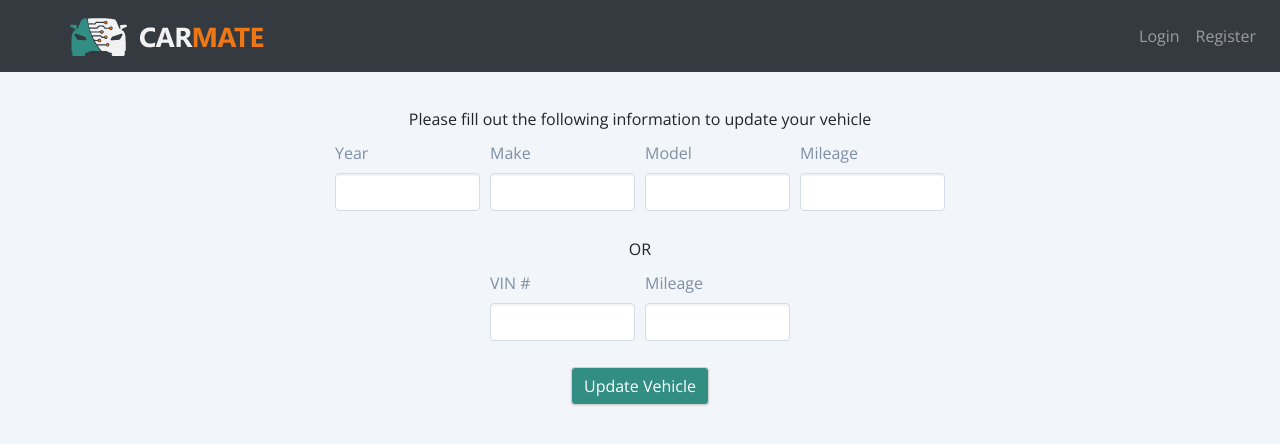
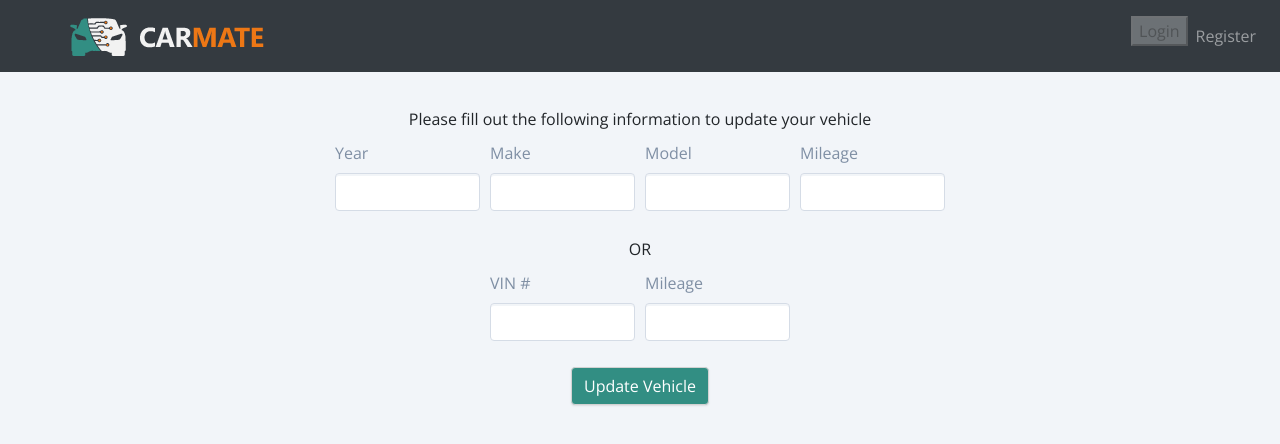
Before and after one commit to rebecalvarez/carmate, a React (Create React App) app in the folder client/: page / in a window 1280 px wide. Shown: the top 444 px of the page. Built offline with nearby package versions, Linux system fonts and the light colour scheme; no server answers.

Commit message:
added react google login

```diff
--- /dev/null
+++ b/client/src/vibe/components/Login/Login.js
@@ -0,0 +1,28 @@
+import React, { Component } from 'react';
+// import ReactDOM from "react-dom";
+import GoogleLogin from 'react-google-login';
+
+export default class Login extends Component {
+
+    responseGoogle = (response) => {
+        console.log(response);
+    }
+
+
+    render() {
+        return (
+            <div>
+                <GoogleLogin
+                    clientId= {process.env.REACT_APP_GOOGLE_USER_CLIENTID}
+                    buttonText="Login"
+                    render={renderProps => (
+                        <button onClick={renderProps.onClick} disabled={renderProps.disabled}>Login</button>
+                    )}
+                    onSuccess={this.responseGoogle}
+                    onFailure={this.responseGoogle}
+                    cookiePolicy={'single_host_origin'}
+                />
+            </div>
+        )
+    }
+}
--- a/client/src/views/pages/Landing.js
+++ b/client/src/views/pages/Landing.js
@@ -5,6 +5,7 @@ import CarForm from '../elements/CarForm';
 import Logo from './images/CARMATE-Logo-horizontal-web2.png';
 import API from '../../utils/API';
 import LandingRender from '../elements/LandingRender';
+import Login from '../../vibe/components/Login/Login';
 
 class Landing extends Component {
   state = {
@@ -66,7 +67,7 @@ class Landing extends Component {
           <Navbar.Toggle />
           <Navbar.Collapse className="justify-content-end">
             <Nav className="ml-auto float-right">
-              <Nav.Link href="/auth/google">Login</Nav.Link>
+              <Login />
               <Nav.Link href="/register">Register</Nav.Link>
             </Nav>
           </Navbar.Collapse>
--- a/package.json
+++ b/package.json
@@ -57,6 +57,7 @@
     "react-final-form": "^4.1.0",
     "react-geocode": "^0.1.2",
     "react-google-autocomplete": "^1.0.18",
+    "react-google-login": "^5.0.3",
     "react-google-maps": "^9.4.5",
     "validator": "^10.11.0"
   }
```
Also changed, not shown: 1 other file (tests, documents, lock files or other folders).
